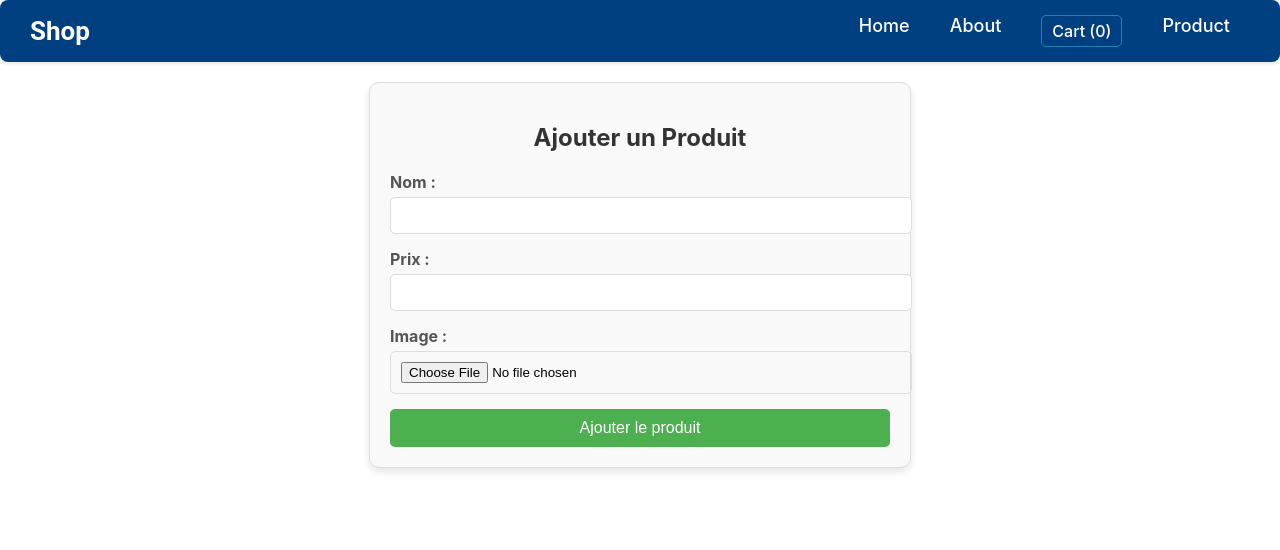
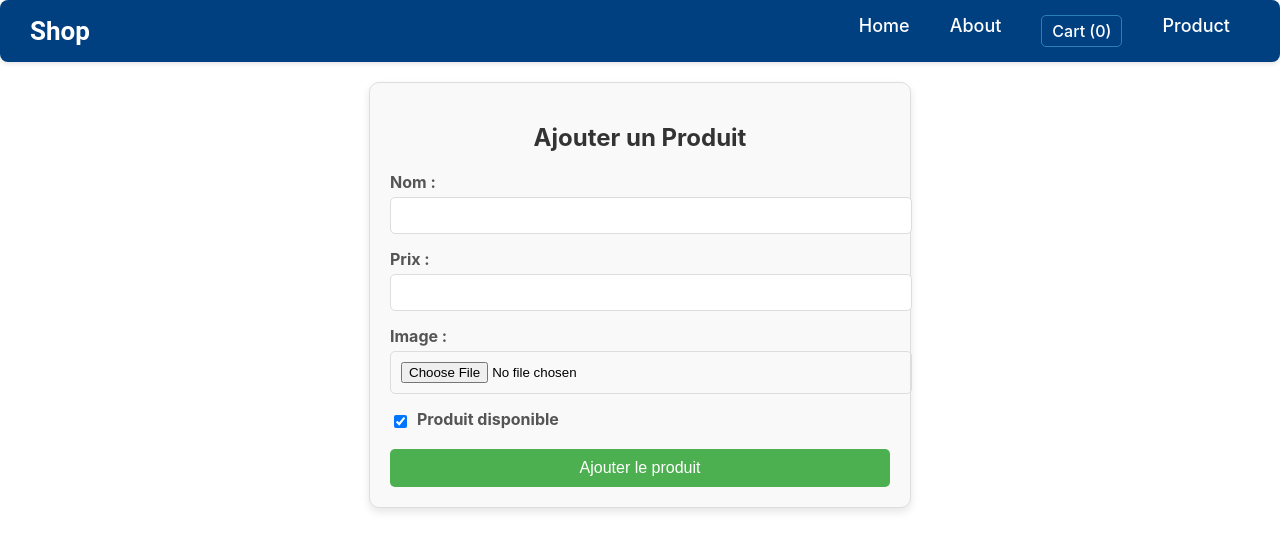
Before and after one commit to Layla-El-Amrani/Boutique, a React (Create React App) app: page /AddProduct in a window 1280 px wide. Shown: the top 550 px of the page. Built offline with nearby package versions, Linux system fonts and the light colour scheme.

Commit message:
Description des modifications

```diff
--- a/src/Component/About.jsx
+++ b/src/Component/About.jsx
@@ -96,7 +96,7 @@ export default function About() {
       </StyledSlider>
 
       <ContentWrapper>
-        <Image src="/image/4.jpg" alt="About Us" />
+        <Image src="Boutique/image/4.jpg" alt="About Us" />
         <div>
           <Styledh1>About Us</Styledh1>
           <StyledParagraph>
--- a/src/Component/AddProduct.jsx
+++ b/src/Component/AddProduct.jsx
@@ -64,21 +64,46 @@ const ImagePreview = styled.img`
   margin-top: 10px;
 `;
 
+const CheckboxContainer = styled.div`
+  display: flex;
+  align-items: center;
+`;
+
+const Checkbox = styled.input`
+  margin-right: 10px;
+`;
+
 export default function AddProduct({ onAddProduct }) {
-  const [product, setProduct] = useState({ name: '', price: '', img: null });
+  const [product, setProduct] = useState({
+    name: '',
+    price: '',
+    img: null,
+    isAvailable: true, // Propriété pour le statut de disponibilité
+  });
   const [imagePreview, setImagePreview] = useState(null);
   const navigate = useNavigate();
 
   const handleChange = (e) => {
-    const { name, value } = e.target;
-    setProduct({ ...product, [name]: value });
+    const { name, type, checked, value } = e.target;
+    const newValue = type === 'checkbox' ? checked : value;
+
+    setProduct((prevProduct) => ({
+      ...prevProduct,
+      [name]: newValue,
+    }));
+
+    // Log pour vérifier le changement de l'état
+    console.log(`${name}: ${newValue}`);
   };
 
   const handleImageChange = (e) => {
     const file = e.target.files[0];
     if (file) {
-      setProduct({ ...product, img: file });
-      setImagePreview(URL.createObjectURL(file)); // Crée un aperçu de l'image
+      setProduct((prevProduct) => ({
+        ...prevProduct,
+        img: file,
+      }));
+      setImagePreview(URL.createObjectURL(file));
     }
   };
 
@@ -88,8 +113,15 @@ export default function AddProduct({ onAddProduct }) {
     formData.append('name', product.name);
     formData.append('price', product.price);
     formData.append('img', product.img);
+    formData.append('isAvailable', product.isAvailable); // Ajout du statut
 
-    onAddProduct(formData);
+    console.log('Form Data:', {
+      name: product.name,
+      price: product.price,
+      isAvailable: product.isAvailable,
+    });
+
+    onAddProduct(formData); // Assurez-vous que cette fonction fonctionne
     navigate('/product');
   };
 
@@ -109,9 +141,20 @@ export default function AddProduct({ onAddProduct }) {
           <Label>Image :</Label>
           <Input type="file" name="img" accept="image/*" onChange={handleImageChange} required />
         </FormGroup>
-
+        <FormGroup>
+          <CheckboxContainer>
+            <Checkbox
+              type="checkbox"
+              name="isAvailable"
+              checked={product.isAvailable}
+              onChange={handleChange}
+            />
+            <Label>Produit disponible</Label>
+          </CheckboxContainer>
+        </FormGroup>
         <Button type="submit">Ajouter le produit</Button>
       </form>
+      {imagePreview && <ImagePreview src={imagePreview} alt="Aperçu" />}
     </FormContainer>
   );
 }
--- a/src/Component/Product.jsx
+++ b/src/Component/Product.jsx
@@ -8,7 +8,7 @@ const StyledButton = styled.button`
   background-color: green;
   margin-top: 10px;
   color: white;
-  margin-left:50px;
+  margin-left: 50px;
 `;
 
 const StyleDiv = styled.div`
@@ -62,6 +62,7 @@ export default function Product({ products }) {
               <StyledTh>ID</StyledTh>
               <StyledTh>Nom</StyledTh>
               <StyledTh>Prix</StyledTh>
+              <StyledTh>Statut</StyledTh> {/* Nouvelle colonne pour le statut */}
             </tr>
           </thead>
           <tbody>
@@ -73,6 +74,7 @@ export default function Product({ products }) {
                 <StyledTd>{product.id}</StyledTd>
                 <StyledTd>{product.name}</StyledTd>
                 <StyledTd>{product.price}</StyledTd>
+                <StyledTd>{product.isAvailable ? 'Indisponible' : 'Disponible'}</StyledTd>
               </tr>
             ))}
           </tbody>
--- a/src/RouterMiddlware.jsx
+++ b/src/RouterMiddlware.jsx
@@ -10,15 +10,15 @@ import AddProduct from './Component/AddProduct';
 export default function RouterMiddlware({ setCount }) {
   const [cartItem, setCartItem] = useState([]);
   const [products, setProducts] = useState([
-    { id: 1, name: "Montre Classique", price: "$150.00", img: "/image/4.jpg" },
-    { id: 2, name: "Montre Sportive", price: "$200.00", img: "/image/1.avif" },
-    { id: 3, name: "Montre de Luxe", price: "$800.00", img: "/image/5.jpg" },
-    { id: 4, name: "Montre Étanche", price: "$120.00", img: "/image/2.avif" },
-    { id: 5, name: "Montre Minimaliste", price: "$100.00", img: "/image/4.avif" },
-    { id: 6, name: "Montre Connectée", price: "$250.00", img: "/image/4.jpeg" },
-    { id: 7, name: "Montre en Bois", price: "$130.00", img: "/image/4.jpg" },
-    { id: 8, name: "Montre Automatique", price: "$500.00", img: "/image/5.jpg" },
-    { id: 9, name: "Montre Vintage", price: "$300.00", img: "/image/6.jpg" },
+    { id: 1, name: "Montre Classique", price: "$150.00", img: "Boutique/image/4.jpg" },
+    { id: 2, name: "Montre Sportive", price: "$200.00", img: "Boutique/image/1.avif" },
+    { id: 3, name: "Montre de Luxe", price: "$800.00", img: "Boutique/image/5.jpg" },
+    { id: 4, name: "Montre Étanche", price: "$120.00", img: "Boutique/image/2.avif" },
+    { id: 5, name: "Montre Minimaliste", price: "$100.00", img: "Boutique/image/4.avif" },
+    { id: 6, name: "Montre Connectée", price: "$250.00", img: "Boutique/image/4.jpeg" },
+    { id: 7, name: "Montre en Bois", price: "$130.00", img: "Boutique/image/4.jpg" },
+    { id: 8, name: "Montre Automatique", price: "$500.00", img: "Boutique/image/5.jpg" },
+    { id: 9, name: "Montre Vintage", price: "$300.00", img: "Boutique/image/6.jpg" },
   ]);
 
   const handleAddProduct = (formData) => {
```
